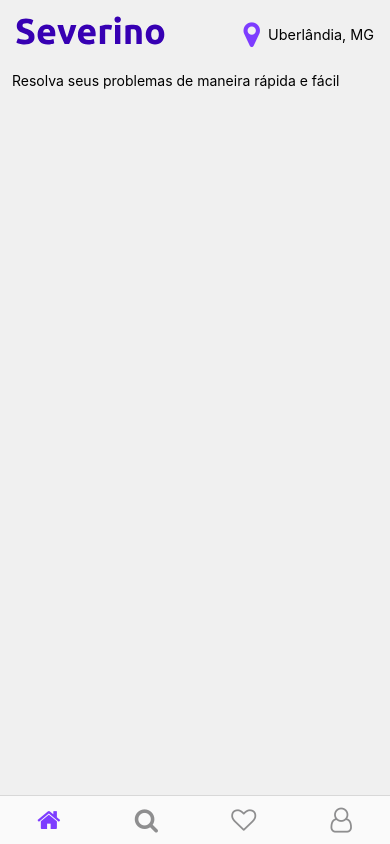
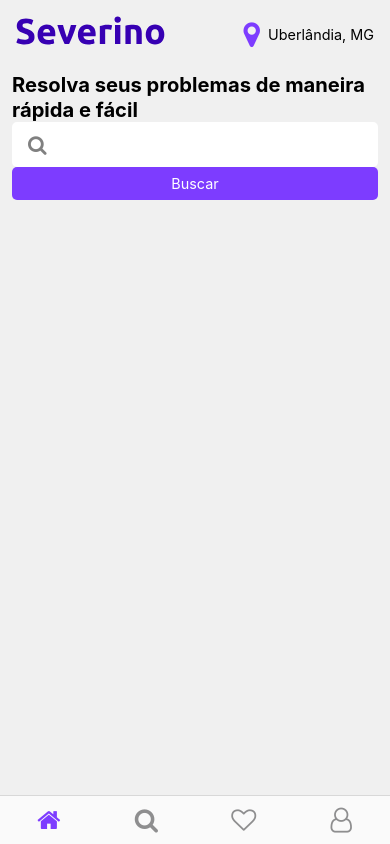
Before and after one commit to gabrielmendes98/severino-clients-app, a React Native app: screen / in a window 390 px wide. Built offline with nearby package versions, Linux system fonts and the light colour scheme.

Commit message:
add search component and fullWidth prop to button

```diff
--- a/src/common/styles/theme.js
+++ b/src/common/styles/theme.js
@@ -2,6 +2,10 @@
   colors: {
     primary: '#7D3CFF',
     border: '#CCC',
+    white: '#FFF',
+    red: '#FF0000',
+    grey: '#808080',
+    black: '#000',
     background: {
       main: '#F0F0F0',
       light: '#FAFAFA',
--- a/src/components/Button/index.jsx
+++ b/src/components/Button/index.jsx
@@ -7,26 +7,27 @@
 const { CONTAINED, OUTLINED, TEXT } = BUTTON_TYPES;
 
 const Button = ({
+  color,
   children,
   style,
   size,
-  color,
   weight,
   margin,
   onPress,
   variant,
+  fullWidth,
   ...props
 }) => {
   const customStyle = useMemo(
-    () => styles({ size, color, weight, margin, variant }),
+    () => styles({ size, color, weight, margin, variant, fullWidth }),
     // eslint-disable-next-line react-hooks/exhaustive-deps
     [color, size, weight],
   );
 
   return (
     <TouchableHighlight
+      onPress={onPress}
       style={customStyle.container}
-      onPress={onPress}
       {...props}
     >
       <View style={[customStyle.button, style]}>
@@ -38,6 +39,8 @@
 
 Button.propTypes = {
   children: PropTypes.string.isRequired,
+  color: PropTypes.string,
+  fullWidth: PropTypes.bool,
   margin: PropTypes.shape({
     top: PropTypes.number,
     right: PropTypes.number,
--- a/src/components/Button/style.js
+++ b/src/components/Button/style.js
@@ -1,19 +1,21 @@
 import { StyleSheet } from 'react-native';
 import { getColor, getContrast, marginHandler } from 'common/styles/util';
+import theme from 'common/styles/theme';
 import { BUTTON_TYPES } from './constants';
-import theme from 'common/styles/theme';
 
 const { OUTLINED, CONTAINED } = BUTTON_TYPES;
 
 const styles = ({
   size = 1,
   color = 'primary',
+  fullWidth = false,
   weight = 'normal',
   margin,
   variant = 'contained',
 }) => {
   const buttonStyles = {};
   const textStyles = {};
+  let width;
 
   if (variant === CONTAINED) {
     buttonStyles.backgroundColor = getColor(color);
@@ -28,23 +30,29 @@
     buttonStyles.borderWidth = theme.borderWidth;
   }
 
+  if (fullWidth) {
+    width = '100%';
+  }
+
   return StyleSheet.create({
+    button: {
+      ...buttonStyles,
+      borderRadius: theme.borderRadius,
+      paddingHorizontal: theme.spacing(2),
+      paddingVertical: theme.spacing(1),
+      width,
+      ...marginHandler(margin),
+    },
     container: {
       alignSelf: 'flex-start',
       borderRadius: theme.borderRadius,
-    },
-    button: {
-      ...buttonStyles,
-      paddingVertical: theme.spacing(1),
-      paddingHorizontal: theme.spacing(2),
-      borderRadius: theme.borderRadius,
-      ...marginHandler(margin),
+      width,
     },
     text: {
       ...textStyles,
       alignSelf: 'center',
+      fontSize: theme.fontSize(size),
       fontWeight: String(weight),
-      fontSize: theme.fontSize(size),
     },
   });
 };
--- /dev/null
+++ b/src/components/Input/Search/index.jsx
@@ -0,0 +1,29 @@
+import React, { useRef, useState } from 'react';
+import { TextInput, View, TouchableWithoutFeedback } from 'react-native';
+import FontAwesomeIcons from 'react-native-vector-icons/FontAwesome';
+import theme from 'common/styles/theme';
+import styles from './style';
+
+const SearchInput = () => {
+  const [value, setValue] = useState('');
+  const inputRef = useRef();
+
+  const focusInput = () => inputRef.current.focus();
+
+  return (
+    <TouchableWithoutFeedback onPress={focusInput}>
+      <View style={styles.container}>
+        <FontAwesomeIcons color={theme.colors.grey} name="search" size={20} />
+
+        <TextInput
+          onChangeText={setValue}
+          ref={inputRef}
+          style={styles.input}
+          value={value}
+        />
+      </View>
+    </TouchableWithoutFeedback>
+  );
+};
+
+export default SearchInput;
--- /dev/null
+++ b/src/components/Input/Search/style.js
@@ -0,0 +1,19 @@
+import { StyleSheet } from 'react-native';
+import theme from 'common/styles/theme';
+
+const styles = StyleSheet.create({
+  container: {
+    alignItems: 'center',
+    backgroundColor: theme.colors.white,
+    borderRadius: theme.borderRadius,
+    flexDirection: 'row',
+    height: 45,
+    paddingHorizontal: theme.spacing(2),
+  },
+  input: {
+    height: 45,
+    marginLeft: theme.spacing(1),
+  },
+});
+
+export default styles;
--- a/src/screens/Home/index.jsx
+++ b/src/screens/Home/index.jsx
@@ -1,12 +1,25 @@
 import React from 'react';
-import { View, Text } from 'react-native';
+import { View } from 'react-native';
+import Text from 'components/Text';
+import SearchInput from 'components/Input/Search';
+import Button from 'components/Button';
 
-const Home = () => (
-  <View>
-    <Text maxFontSizeMultiplier={1.5}>
-      Resolva seus problemas de maneira rápida e fácil
-    </Text>
-  </View>
-);
+const Home = () => {
+  const handleSearch = () => console.log('handling...');
+
+  return (
+    <View>
+      <Text size={1.4} weight="bold">
+        Resolva seus problemas de maneira rápida e fácil
+      </Text>
+
+      <SearchInput />
+
+      <Button fullWidth onPress={handleSearch}>
+        Buscar
+      </Button>
+    </View>
+  );
+};
 
 export default Home;
```
Also changed, not shown: .eslintrc.json.
